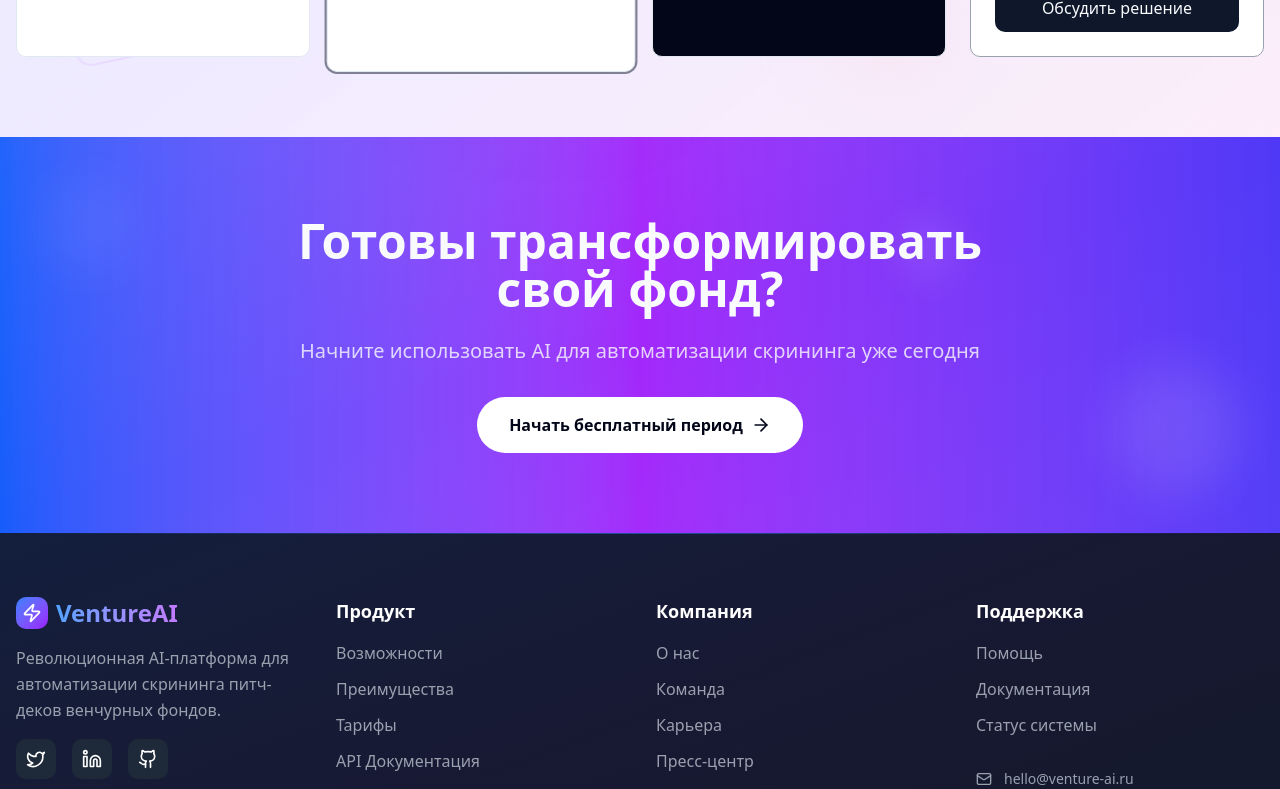
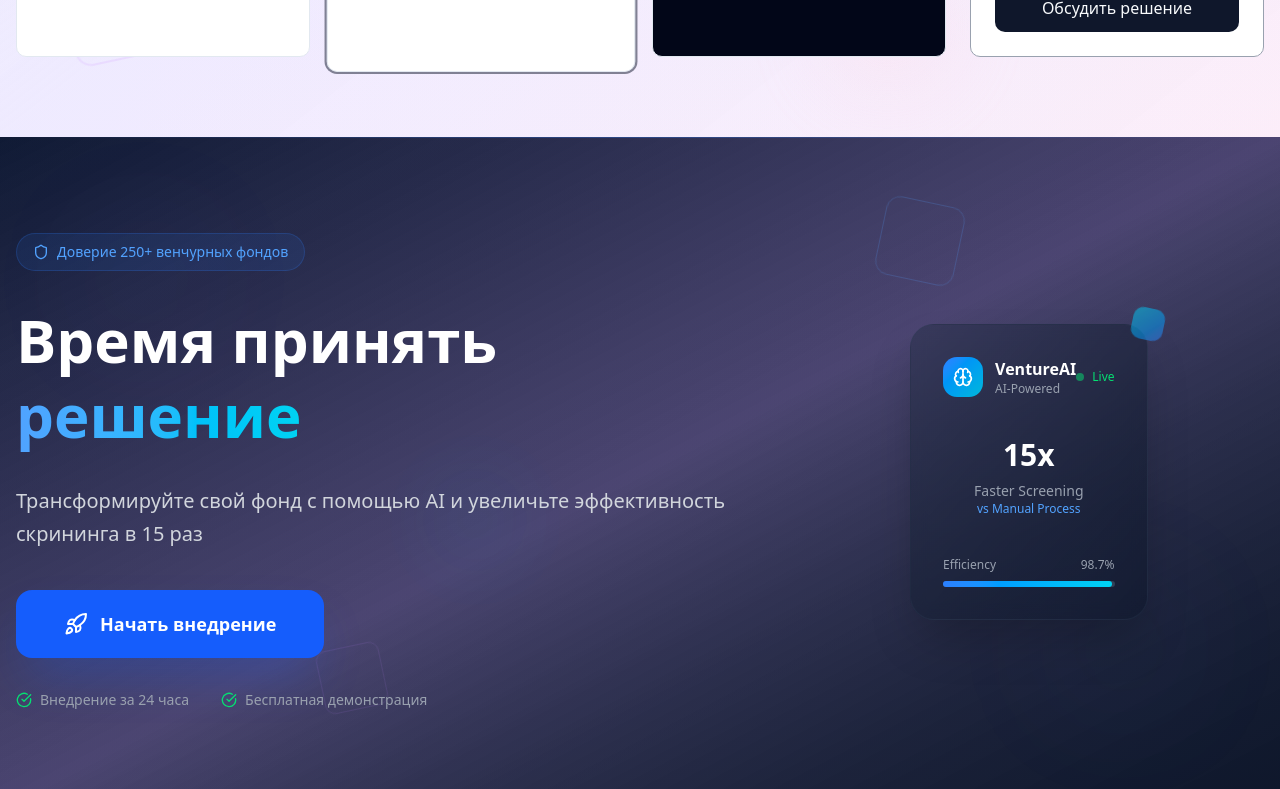
Before and after one commit to PNTLV/lendosai, a Next.js app: page / in a window 1280 px wide. Shown: the part 6580-7369 px from the top of the page. Built offline with nearby package versions, Linux system fonts and the light colour scheme.

Commit message:
Обновлен CTA блок: стильный фон с floating элементами, асимметричная композиция (3+2 колонки), убраны переносы, добавлен визуальный элемент

```diff
--- a/app/page.tsx
+++ b/app/page.tsx
@@ -1313,34 +1313,124 @@
       <PricingSection />
 
       {/* Final CTA Section */}
-      <section className="relative py-20 bg-gradient-to-r from-blue-600 via-purple-600/90 to-indigo-600 overflow-hidden">
-        {/* CTA декоративные элементы */}
-        <div className="absolute inset-0 bg-gradient-to-br from-white/[0.05] via-transparent to-white/[0.03]" />
-        <div className="absolute top-10 left-10 w-24 h-24 bg-white/10 rounded-full blur-xl animate-pulse" />
-        <div className="absolute bottom-10 right-10 w-32 h-32 bg-white/10 rounded-full blur-xl animate-pulse" style={{animationDelay: '1s'}} />
-        <div className="absolute top-20 right-1/4 w-16 h-16 bg-white/15 rounded-full blur-lg animate-pulse" style={{animationDelay: '2s'}} />
-
-        <div className="container mx-auto px-4 text-center relative z-10">
-          <motion.div
-            initial={{ opacity: 0, y: 20 }}
-            animate={{ opacity: 1, y: 0 }}
-            className="max-w-3xl mx-auto"
-          >
-            <h2 className="text-4xl md:text-5xl font-bold text-primary-foreground mb-6">
-              Готовы трансформировать свой фонд?
-            </h2>
-            <p className="text-xl text-primary-foreground/80 mb-8">
-              Начните использовать AI для автоматизации скрининга уже сегодня
-            </p>
-            <motion.button
-              whileHover={{ scale: 1.05 }}
-              whileTap={{ scale: 0.95 }}
-              className="inline-flex items-center gap-2 px-8 py-4 bg-background text-foreground rounded-full font-semibold hover:bg-background/90 transition-colors"
+      <section className="relative py-24 bg-gradient-to-br from-slate-900 via-indigo-950/80 to-slate-800 overflow-hidden">
+        {/* Stylish background decorations */}
+        <div className="absolute inset-0 bg-gradient-to-br from-blue-900/10 via-purple-900/5 to-slate-900" />
+        <div className="absolute inset-0 bg-[radial-gradient(ellipse_at_center,_var(--tw-gradient-stops))] from-blue-500/5 via-transparent to-transparent" />
+        <div className="absolute top-0 left-0 right-0 h-px bg-gradient-to-r from-transparent via-blue-500/30 to-transparent" />
+
+        {/* Floating decorative elements */}
+        <div className="absolute top-20 left-20 w-32 h-32 bg-gradient-to-br from-blue-500/10 to-purple-500/10 rounded-full blur-3xl animate-pulse" />
+        <div className="absolute bottom-20 right-20 w-40 h-40 bg-gradient-to-br from-purple-500/8 to-cyan-500/8 rounded-full blur-3xl animate-pulse" style={{animationDelay: '2s'}} />
+        <div className="absolute top-1/2 left-1/3 w-24 h-24 bg-gradient-to-br from-cyan-500/6 to-blue-500/6 rounded-full blur-2xl animate-pulse" style={{animationDelay: '1s'}} />
+
+        {/* Geometric patterns */}
+        <div className="absolute top-16 right-1/4 w-20 h-20 border border-blue-400/20 rounded-xl rotate-12 animate-pulse" style={{animationDelay: '3s'}} />
+        <div className="absolute bottom-24 left-1/4 w-16 h-16 border border-purple-400/15 rounded-lg -rotate-12 animate-pulse" style={{animationDelay: '1.5s'}} />
+
+        <div className="container mx-auto px-4 relative z-10">
+          <div className="grid lg:grid-cols-5 gap-12 items-center max-w-7xl mx-auto">
+
+            {/* Left: Main Content - takes 3 columns */}
+            <motion.div
+              initial={{ opacity: 0, x: -30 }}
+              animate={{ opacity: 1, x: 0 }}
+              className="lg:col-span-3 space-y-8"
             >
-              Начать бесплатный период
-              <ArrowRight className="w-5 h-5" />
-            </motion.button>
-          </motion.div>
+              {/* Trust badge */}
+              <div className="inline-flex items-center gap-2 px-4 py-2 bg-blue-500/10 border border-blue-500/20 rounded-full text-blue-400 text-sm font-medium">
+                <Shield className="w-4 h-4" />
+                Доверие 250+ венчурных фондов
+              </div>
+
+              {/* Main heading - no line breaks */}
+              <h2 className="text-4xl md:text-5xl lg:text-6xl font-bold text-white leading-tight">
+                Время принять <span className="bg-gradient-to-r from-blue-400 to-cyan-400 bg-clip-text text-transparent">решение</span>
+              </h2>
+
+              {/* Description */}
+              <p className="text-xl text-gray-300 leading-relaxed">
+                Трансформируйте свой фонд с помощью AI и увеличьте эффективность скрининга в 15 раз
+              </p>
+
+              {/* CTA Button */}
+              <div className="pt-2">
+                <motion.button
+                  whileHover={{ scale: 1.05 }}
+                  whileTap={{ scale: 0.95 }}
+                  className="inline-flex items-center justify-center gap-3 px-12 py-5 bg-blue-600 hover:bg-blue-700 text-white rounded-2xl font-bold text-lg transition-all duration-300 shadow-2xl shadow-blue-600/30 hover:shadow-blue-600/50"
+                >
+                  <Rocket className="w-6 h-6" />
+                  Начать внедрение
+                </motion.button>
+              </div>
+
+              {/* Trust indicators */}
+              <div className="flex items-center gap-8 text-sm text-gray-400">
+                <div className="flex items-center gap-2">
+                  <CheckCircle className="w-4 h-4 text-green-400" />
+                  <span>Внедрение за 24 часа</span>
+                </div>
+                <div className="flex items-center gap-2">
+                  <CheckCircle className="w-4 h-4 text-green-400" />
+                  <span>Бесплатная демонстрация</span>
+                </div>
+              </div>
+            </motion.div>
+
+            {/* Right: Visual Element - takes 2 columns */}
+            <motion.div
+              initial={{ opacity: 0, x: 30 }}
+              animate={{ opacity: 1, x: 0 }}
+              className="lg:col-span-2 flex justify-center"
+            >
+              <div className="relative">
+                {/* Main visual card */}
+                <div className="bg-gradient-to-br from-slate-800/40 to-slate-900/60 backdrop-blur-sm border border-slate-700/30 rounded-3xl p-8 shadow-2xl">
+                  <div className="space-y-6">
+                    {/* Header */}
+                    <div className="flex items-center justify-between">
+                      <div className="flex items-center gap-3">
+                        <div className="w-10 h-10 bg-gradient-to-br from-blue-500 to-cyan-500 rounded-xl flex items-center justify-center">
+                          <Brain className="w-5 h-5 text-white" />
+                        </div>
+                        <div>
+                          <div className="text-white font-semibold">VentureAI</div>
+                          <div className="text-xs text-gray-400">AI-Powered</div>
+                        </div>
+                      </div>
+                      <div className="flex items-center gap-2 text-green-400 text-xs">
+                        <div className="w-2 h-2 bg-green-400 rounded-full animate-pulse" />
+                        Live
+                      </div>
+                    </div>
+
+                    {/* Key metric */}
+                    <div className="text-center py-4">
+                      <div className="text-3xl font-bold text-white mb-2">15x</div>
+                      <div className="text-sm text-gray-400">Faster Screening</div>
+                      <div className="text-xs text-blue-400">vs Manual Process</div>
+                    </div>
+
+                    {/* Progress indicator */}
+                    <div className="space-y-2">
+                      <div className="flex justify-between text-xs text-gray-400">
+                        <span>Efficiency</span>
+                        <span>98.7%</span>
+                      </div>
+                      <div className="w-full bg-slate-700 rounded-full h-1.5">
+                        <div className="bg-gradient-to-r from-blue-500 to-cyan-400 h-1.5 rounded-full" style={{width: '98.7%'}} />
+                      </div>
+                    </div>
+                  </div>
+                </div>
+
+                {/* Floating accent */}
+                <div className="absolute -top-4 -right-4 w-8 h-8 bg-gradient-to-br from-cyan-400 to-blue-500 rounded-lg rotate-12 animate-pulse" style={{animationDelay: '2s'}} />
+              </div>
+            </motion.div>
+
+          </div>
         </div>
       </section>
 
```
